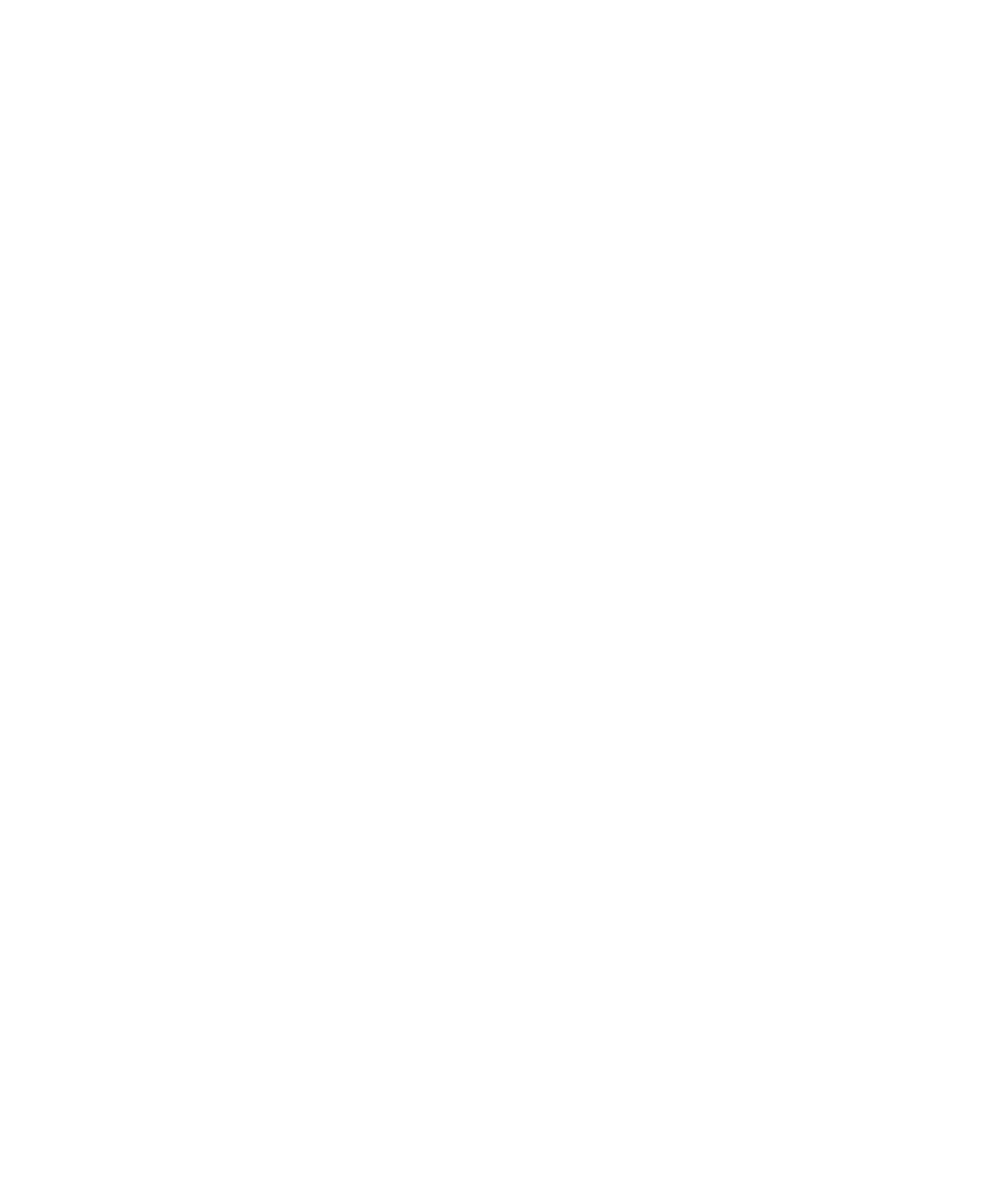
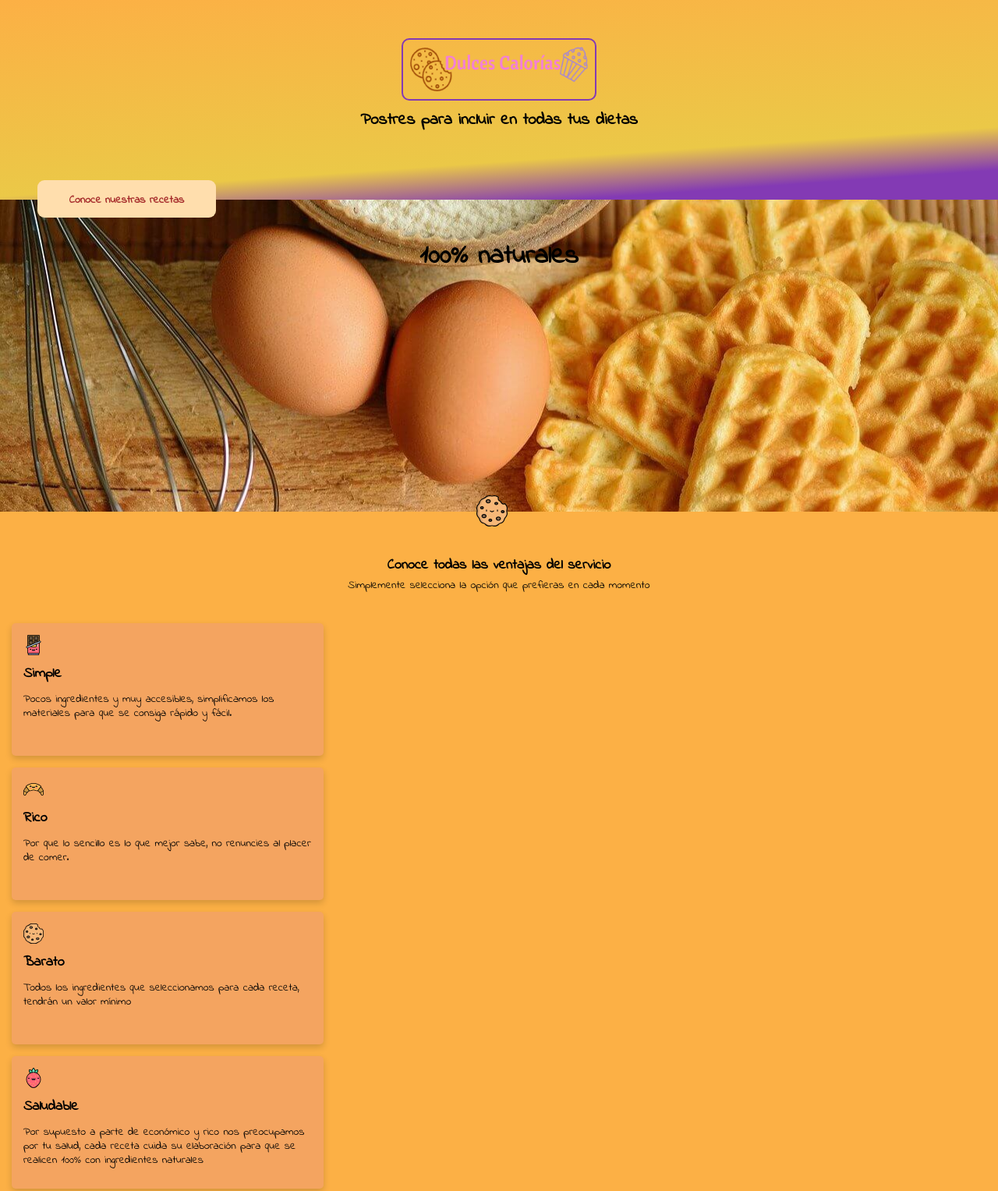
Before and after one commit to Ivanhtz/dulcesCalorias, a plain HTML site: page index.html in a window 1280 px wide. Shown: the top 1527 px of the page at 78% size. Before the commit the page ends 800 px from the top, so only its background shows below. Drawn offline with Linux system fonts and the light colour scheme.

Commit message:
segunda parte del proyecto

```diff
--- a/css/styles.css
+++ b/css/styles.css
@@ -5,8 +5,225 @@
     padding: 0;
 }
 
+body
+{
+    overflow-x: hidden;
+}
+
 html
 {
     font-size: 62.5%;
     font-family: 'Indie Flower', cursive;
+    overflow-x: hidden;
 }
+
+header
+{
+    position: relative;
+    width: 100%;
+    height: 256px;
+    display: flex;
+    flex-direction: column;
+    justify-content: center;
+    text-align: center;
+    min-width: 320px;
+    background: linear-gradient(356deg, rgba(131,58,180,1) 11%, rgba(233,195,54,0.9139005944174545) 27%, rgba(252,176,69,1) 100%);
+}
+
+header img
+{
+    margin-bottom: 12px;
+    width: 250px;
+    height: 80px;
+    align-self: center;
+    border: 2px solid #833ab4;
+    border-radius: 10px;
+    padding: 5px;
+}
+
+.header-container--title
+{
+    width: 90%;
+    text-align: center;
+    align-self: center;
+    min-width: 288px;
+    max-width: 900px;
+    margin-bottom: 40px;
+}
+
+.header-container--title h1
+{
+    font-size: 2.1rem;
+    font-weight: 600;
+    line-height: 2.6rem;
+    /*color: mintcream;*/
+}
+
+.header-container--title a
+{
+    position: absolute;
+    display: block;
+    width: 229px;
+    height: 48px;
+    padding: 15px;
+    background-color: navajowhite;
+    top: 231px;
+    left: 48px;
+    border-radius: 9px;
+    text-decoration: none;
+    border: none;
+    font-size: 1.4rem;
+    color: brown;
+    font-weight: bold;
+}
+
+.seccion-img
+{
+
+    width: 100%;
+    min-width: 320px;
+    height: 50vh;
+    background-image: url('../assets/img/waffles-2190961_1280.jpg');
+    background-position: center;
+    background-size: cover;
+    background-repeat: no-repeat;
+}
+
+.seccion-img h2
+{
+    padding-top: 60px;
+    font-size: 3.4rem;
+    line-height: 2.6rem;
+    font-weight: bold;
+    text-align: center;
+}
+
+.seccion-info
+{
+    position: relative;
+    width: 100%;
+    min-width: 320px;
+    height: auto;
+    background-color: #fcb045;
+    padding: 20px 10px;
+}
+
+.seccion-info--logo
+{
+    position: absolute;
+    width: 40px;
+    height: 40px;
+    background-image: url('../assets/logo/galleta.svg');
+    top: -21px;
+    background-repeat: no-repeat;
+    left: calc(50% - 29px);
+}
+
+.seccion-info--titulo
+{
+    width: 90%;
+    min-width: 280px;
+    height: auto;
+    margin: 0 auto;
+    margin-top: 36px;
+    text-align: center;
+}
+
+.seccion-info--titulo h2
+{
+    font-size: 1.8rem;
+    font-weight: bold;
+    line-height: 2.6rem;
+}
+
+.seccion-info--titulo p
+{
+    font-size: 1.4rem;
+    font-weight: 500;
+    line-height: 2.6rem;
+}
+
+.seccion-info--cards
+{
+    position: relative;
+    width: 100%;
+    min-width: 320px;
+    height: auto;
+    padding: 20px 10px;
+}
+
+.seccion-info--cards .carta
+{
+    width: 90%;
+    min-width: 288px;
+    max-width: 400px;
+    height: 170px;
+    margin: 15px -5px;
+    padding: 15px;
+    border-radius: 5px;
+    background-color: #F4A460;
+    box-shadow: 0 4px 8px rgba(0, 0, 0, 0.16);
+}
+
+.carta .carta-logo1
+{
+    display: inline-block;
+    width: 26px;
+    height: 26px;
+    margin-bottom: 10px;
+    background-image: url('../assets/logo/chocolate.svg');
+    background-size: cover;
+    background-position: center;
+    background-repeat: no-repeat;
+}
+
+.carta .carta-logo2
+{
+    display: inline-block;
+    width: 26px;
+    height: 26px;
+    margin-bottom: 10px;
+    background-image: url('../assets/logo/cuerno.svg');
+    background-size: cover;
+    background-position: center;
+    background-repeat: no-repeat;
+}
+
+.carta .carta-logo3
+{
+    display: inline-block;
+    width: 26px;
+    height: 26px;
+    margin-bottom: 10px;
+    background-image: url('../assets/logo/galleta.svg');
+    background-size: cover;
+    background-position: center;
+    background-repeat: no-repeat;
+}
+
+.carta .carta-logo4
+{
+    display: inline-block;
+    width: 26px;
+    height: 26px;
+    margin-bottom: 10px;
+    background-image: url('../assets/logo/fresa.svg');
+    background-size: cover;
+    background-position: center;
+    background-repeat: no-repeat;
+}
+
+.carta h4
+{
+    font-size: 1.8rem;
+    margin-bottom: 15px;
+    line-height: 1.8rem;
+    font-weight: bold;
+}
+
+.carta p
+{
+    font-size: 1.4rem;
+    font-weight: 500;
+    line-height: 1.8rem;
+}
--- a/index.html
+++ b/index.html
@@ -12,13 +12,59 @@
     <link href="https://fonts.googleapis.com/css2?family=Indie+Flower&display=swap" rel="stylesheet">
 </head>
 <body>
-    <header></header>
+    <header>
+        <img src="./assets/logo/LogoMakr-2xK7rm.png" alt="Logotipo principal de la página">
+        <div class="header-container--title">
+            <h1>Postres para incluir en todas tus dietas</h1>
+            <a href="">Conoce nuestras recetas</a>
+        </div>
+    </header>
 
     <main>
-        <section></section>
-        <section></section>
-        <section></section>
-        <section></section>
+        <section class="seccion-img">
+            <h2>100% naturales</h2>
+        </section>
+        <section class="seccion-info">
+            <span class="seccion-info--logo"></span>
+
+            <div class="seccion-info--titulo">
+                <h2>Conoce todas las ventajas del servicio</h2>
+                <p>Simplemente selecciona la opción que prefieras en cada momento</p>
+            </div>
+
+            <section class="seccion-info--cards">
+                <article class="carta">
+                    <span class="carta-logo1"></span>
+                    <h4>Simple</h4>
+                    <p>Pocos ingredientes y muy accesibles, simplificamos los materiales para que se consiga rápido y fácil.</p>
+                </article>
+
+                <article class="carta">
+                    <span class="carta-logo2"></span>
+                    <h4>Rico</h4>
+                    <p>Por que lo sencillo es lo que mejor sabe, no renuncies al placer de comer.</p>
+                </article>
+
+                <article class="carta">
+                    <span class="carta-logo3"></span>
+                    <h4>Barato</h4>
+                    <p>Todos los ingredientes que seleccionamos para cada receta, tendrán un valor mínimo</p>
+                </article>
+
+                <article class="carta">
+                    <span class="carta-logo4"></span>
+                    <h4>Saludable</h4>
+                    <p>Por supuesto a parte de económico y rico nos preocupamos por tu salud, cada receta cuida su elaboración para que se realicen 100% con ingredientes naturales</p>
+                </article>
+
+            </section>
+        </section>
+        <section class="seccion-recetas">
+
+        </section>
+        <section class="seccion-pago">
+
+        </section>
     </main>
 
     <footer></footer>
```
Also changed, not shown: assets/img/waffles-2190961_1280.jpg (added), assets/logo/chocolate.svg (added), assets/logo/cuerno.svg (added), assets/logo/fresa.svg (added), assets/logo/galleta.svg (added), assets/logo/magdalena.svg (added).
